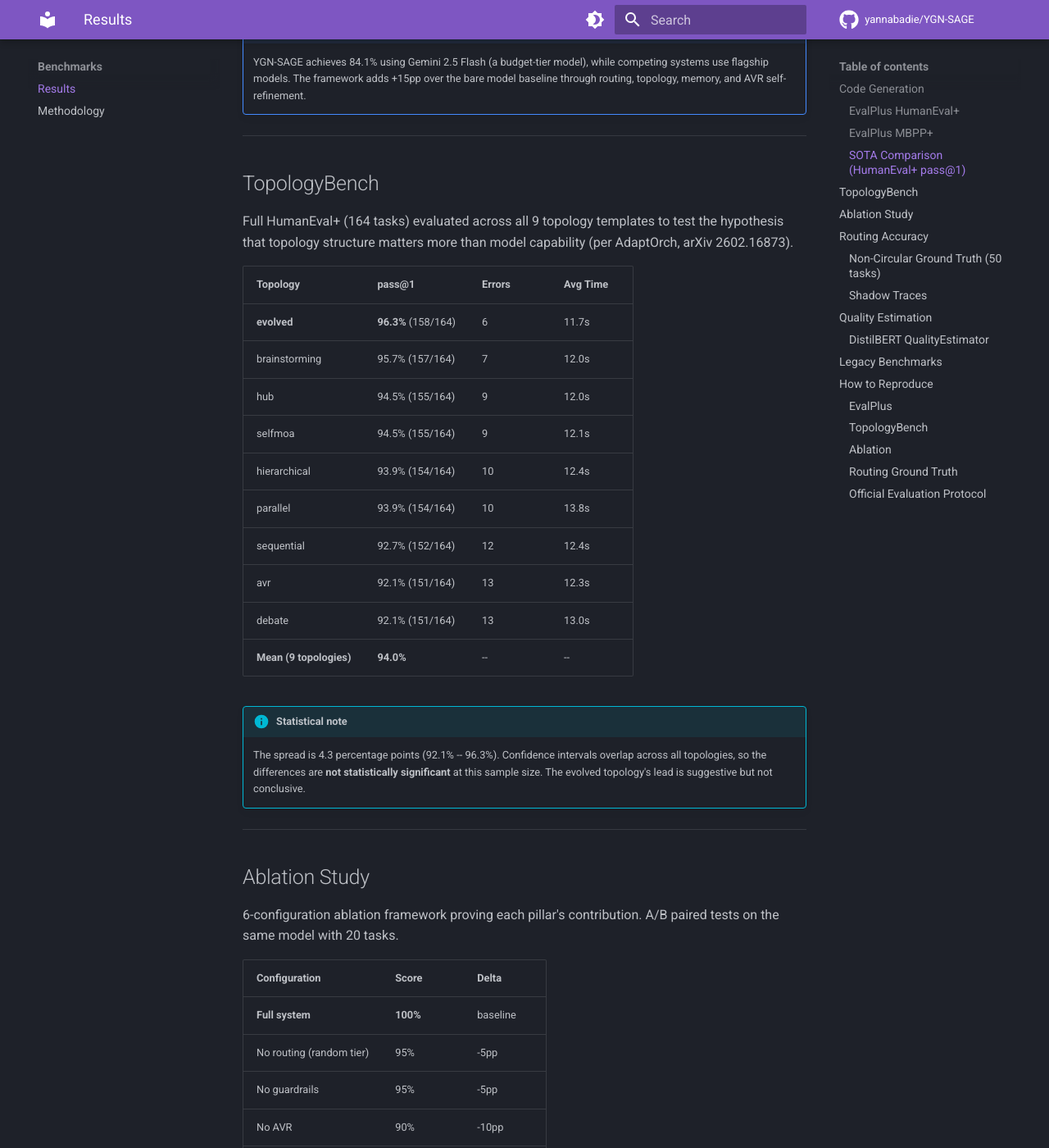
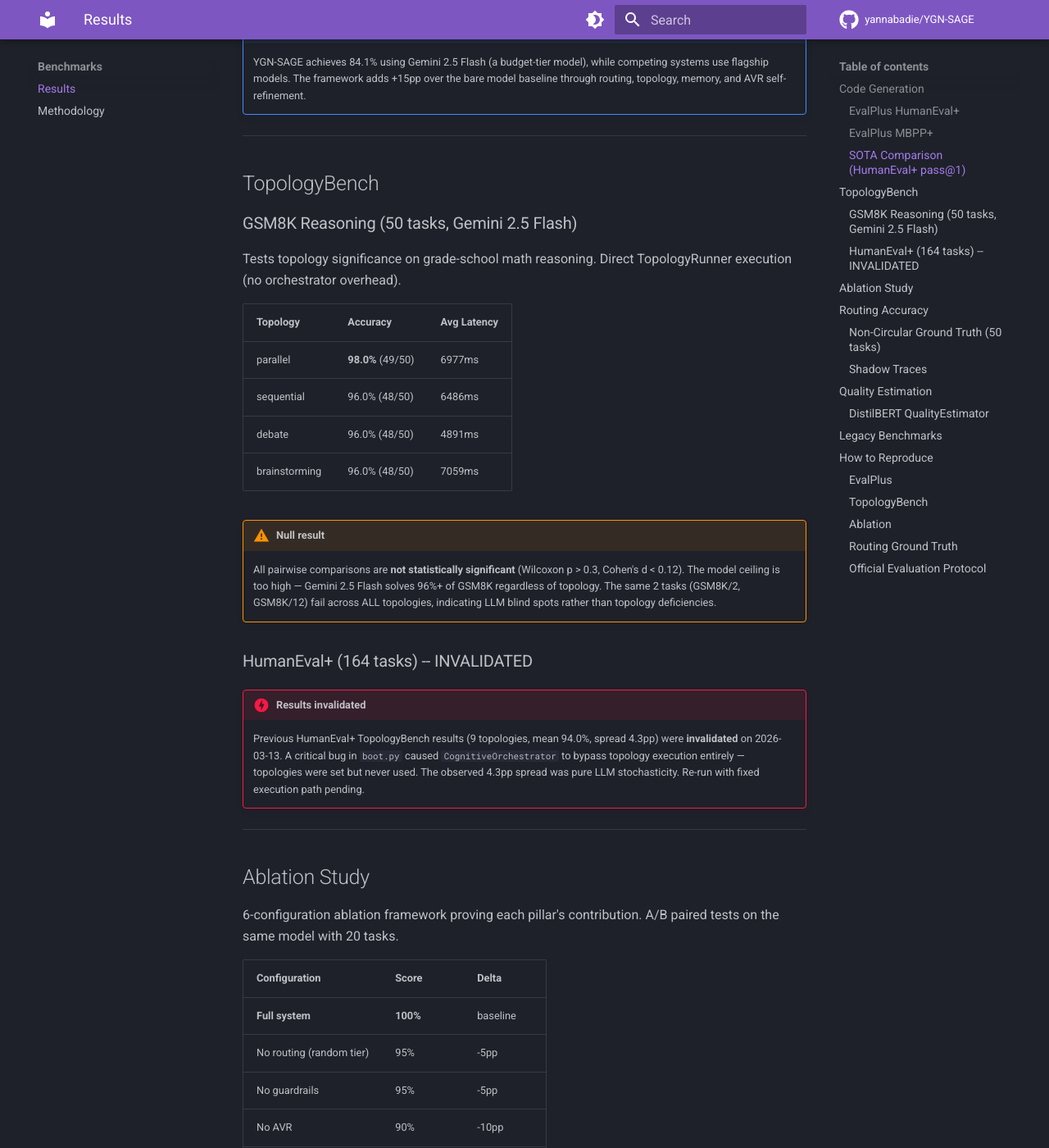
Before and after one commit to yannabadie/YGN-SAGE, an MkDocs documentation site: the page built from docs/benchmarks/results.md, in a window 1280 px wide and 1400 px high, scrolled down 1352 px. Shown: the whole window at 82% size. Built offline with MkDocs 1.6.1 and Material for MkDocs 9.7.7, drawn with Linux system fonts in a browser that asks for light colours; comment, search, counter and statistics services are not loaded.

Commit message:
docs: fix TopologyBench results page — invalidated + GSM8K null result
Update MkDocs benchmarks page with honest results:
- HumanEval+ TopologyBench marked INVALIDATED with explanation
- GSM8K TopologyBench-Reasoning null result documented
  (96-98% all topologies, Cohen's d < 0.12)

Co-Authored-By: Claude Opus 4.6 <noreply@anthropic.com>

```diff
--- a/docs/benchmarks/results.md
+++ b/docs/benchmarks/results.md
@@ -42,23 +42,24 @@ All results as of March 13, 2026. Tests run using the YGN-SAGE framework with bu
 
 ## TopologyBench
 
-Full HumanEval+ (164 tasks) evaluated across all 9 topology templates to test the hypothesis that topology structure matters more than model capability (per AdaptOrch, arXiv 2602.16873).
+### GSM8K Reasoning (50 tasks, Gemini 2.5 Flash)
 
-| Topology | pass@1 | Errors | Avg Time |
-|----------|--------|--------|----------|
-| **evolved** | **96.3%** (158/164) | 6 | 11.7s |
-| brainstorming | 95.7% (157/164) | 7 | 12.0s |
-| hub | 94.5% (155/164) | 9 | 12.0s |
-| selfmoa | 94.5% (155/164) | 9 | 12.1s |
-| hierarchical | 93.9% (154/164) | 10 | 12.4s |
-| parallel | 93.9% (154/164) | 10 | 13.8s |
-| sequential | 92.7% (152/164) | 12 | 12.4s |
-| avr | 92.1% (151/164) | 13 | 12.3s |
-| debate | 92.1% (151/164) | 13 | 13.0s |
-| **Mean (9 topologies)** | **94.0%** | -- | -- |
+Tests topology significance on grade-school math reasoning. Direct TopologyRunner execution (no orchestrator overhead).
 
-!!! info "Statistical note"
-    The spread is 4.3 percentage points (92.1% -- 96.3%). Confidence intervals overlap across all topologies, so the differences are **not statistically significant** at this sample size. The evolved topology's lead is suggestive but not conclusive.
+| Topology | Accuracy | Avg Latency |
+|----------|----------|-------------|
+| parallel | **98.0%** (49/50) | 6977ms |
+| sequential | 96.0% (48/50) | 6486ms |
+| debate | 96.0% (48/50) | 4891ms |
+| brainstorming | 96.0% (48/50) | 7059ms |
+
+!!! warning "Null result"
+    All pairwise comparisons are **not statistically significant** (Wilcoxon p > 0.3, Cohen's d < 0.12). The model ceiling is too high — Gemini 2.5 Flash solves 96%+ of GSM8K regardless of topology. The same 2 tasks (GSM8K/2, GSM8K/12) fail across ALL topologies, indicating LLM blind spots rather than topology deficiencies.
+
+### HumanEval+ (164 tasks) -- INVALIDATED
+
+!!! danger "Results invalidated"
+    Previous HumanEval+ TopologyBench results (9 topologies, mean 94.0%, spread 4.3pp) were **invalidated** on 2026-03-13. A critical bug in `boot.py` caused `CognitiveOrchestrator` to bypass topology execution entirely — topologies were set but never used. The observed 4.3pp spread was pure LLM stochasticity. Re-run with fixed execution path pending.
 
 ---
 
```
